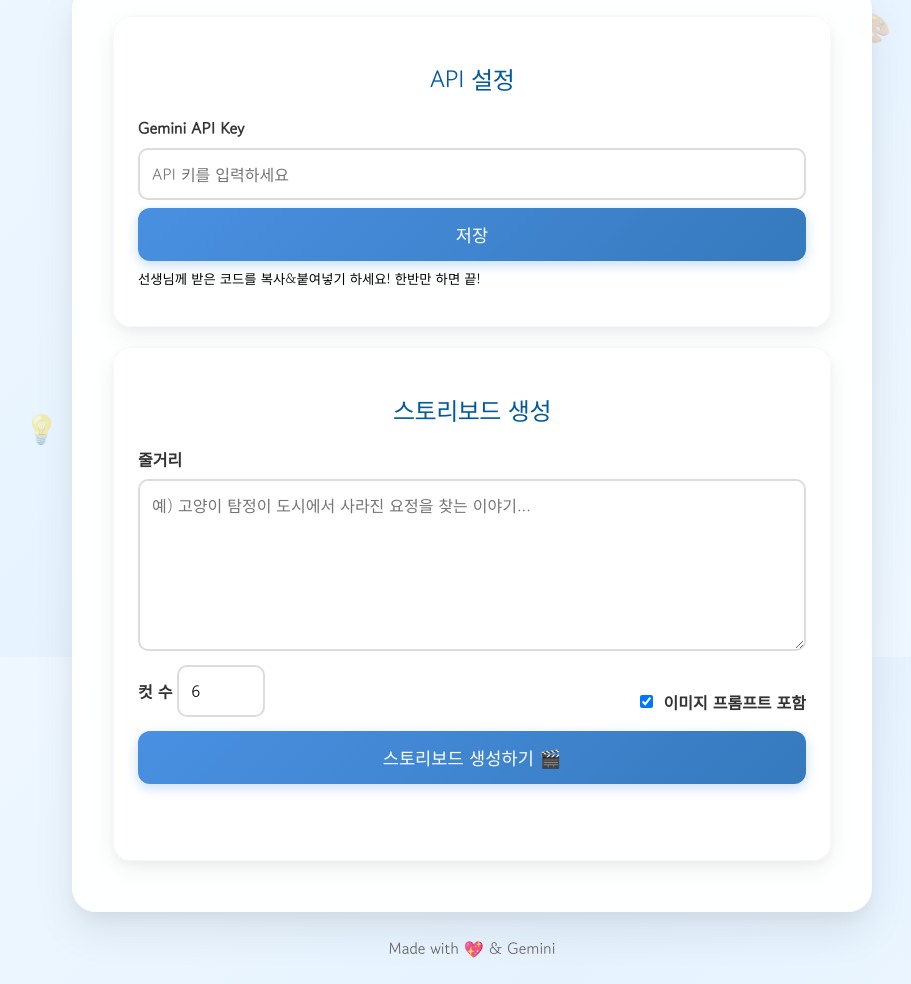
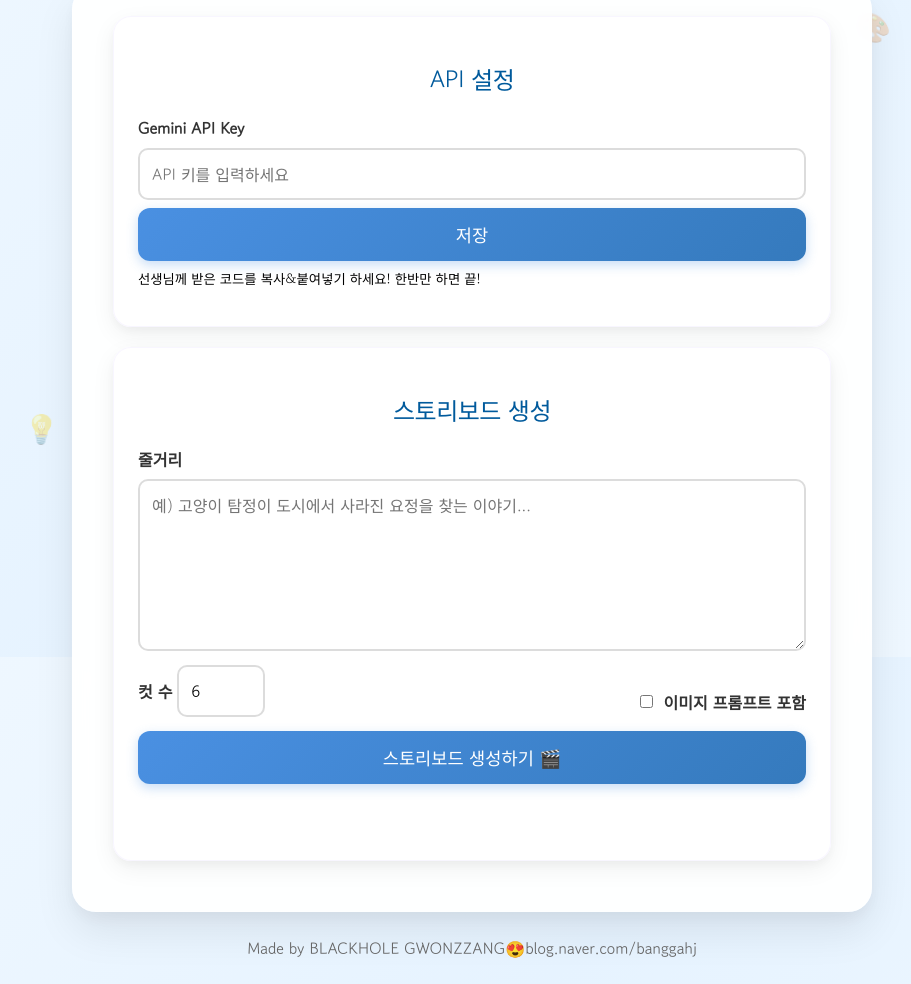
Before and after one commit to Gprofessor1/ContiWizard, a plain HTML site: page index.html in a window 1280 px wide. Shown: the part 143-1127 px from the top of the page, without its empty margins (168-1079 px from the left). Drawn offline with Linux system fonts and the light colour scheme.

Commit message:
Add files via upload

```diff
--- a/app.js
+++ b/app.js
@@ -310,7 +310,7 @@ function newStory(){
   // 입력 폼 초기화
   dom.synopsis.value = '';
   dom.cutCount.value = '6';
-  dom.wantImages.checked = true;
+  dom.wantImages.checked = false;
 
   // 결과 섹션 숨기기
   dom.resultsSection.style.display = 'none';
--- a/index.html
+++ b/index.html
@@ -46,7 +46,7 @@
           <input id="cutCount" type="number" min="1" max="30" value="6" />
         </div>
         <div class="checkbox">
-          <input id="wantImages" type="checkbox" checked />
+          <input id="wantImages" type="checkbox" />
           <label for="wantImages">이미지 프롬프트 포함</label>
         </div>
       </div>
@@ -72,7 +72,7 @@
   </main>
 
   <footer class="app-footer">
-    <span>Made with 💖 & Gemini</span>
+    <span>Made by BLACKHOLE GWONZZANG😍blog.naver.com/banggahj</span>
   </footer>
 
   <script type="module" src="app.js?v=2"></script>
```
